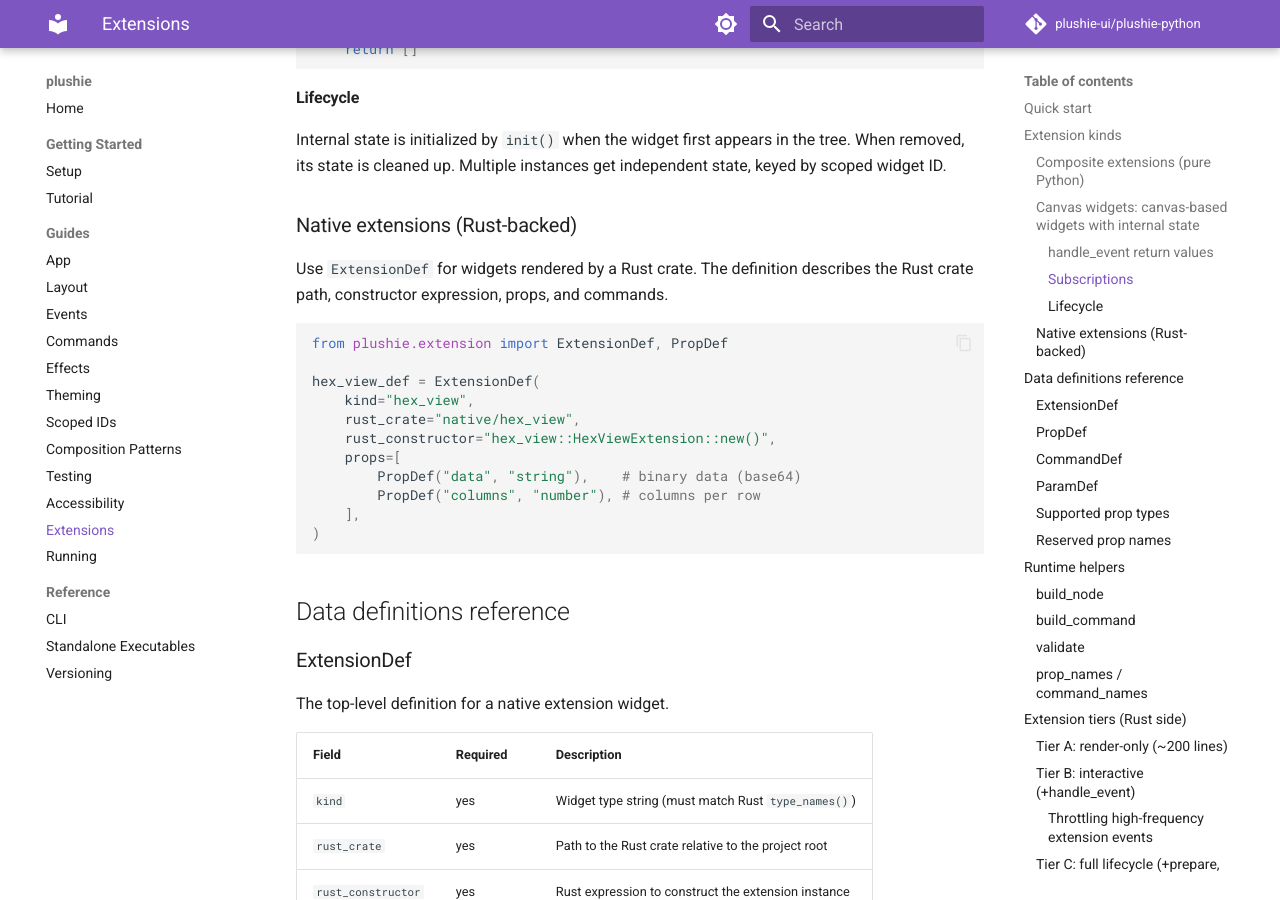
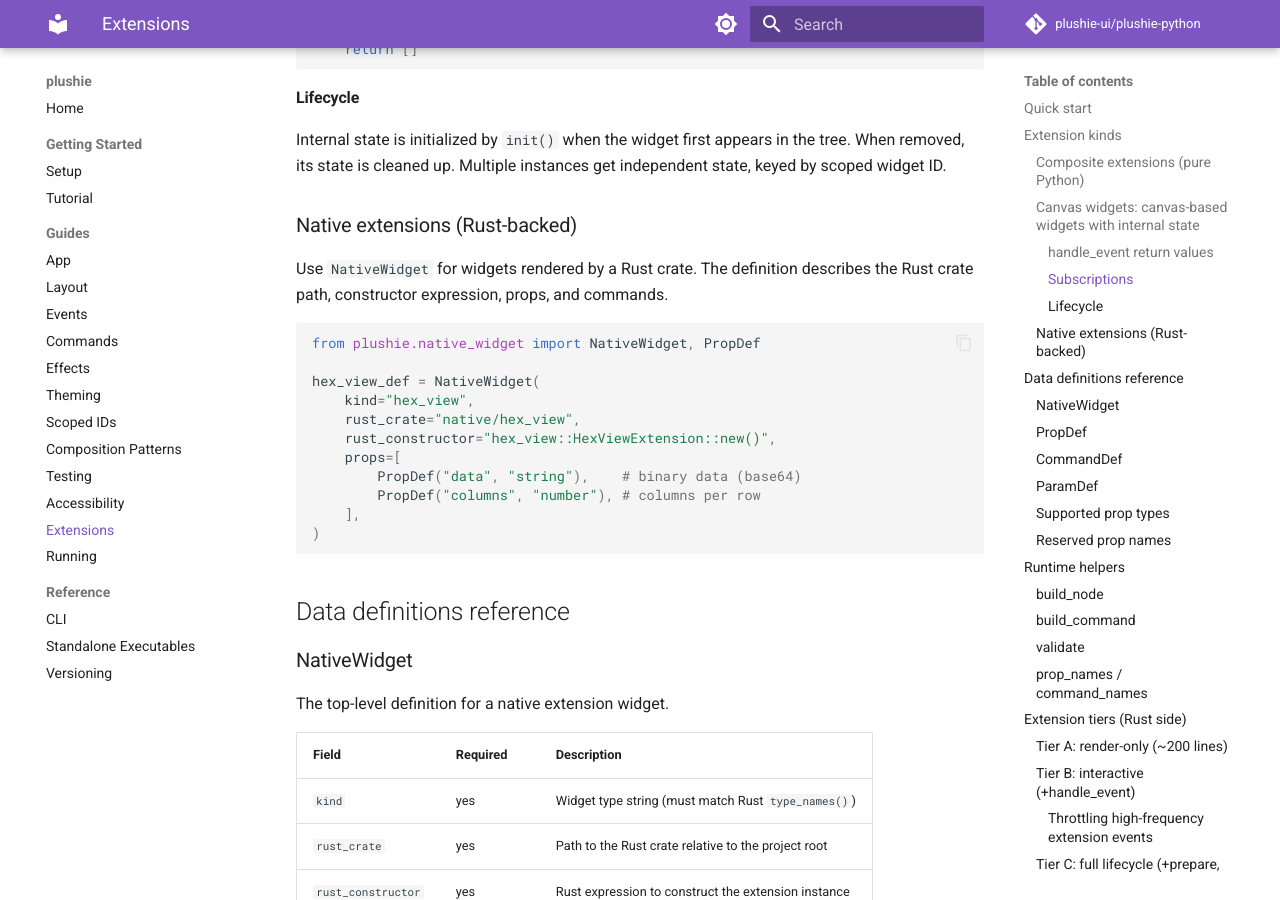
Before and after one commit to plushie-ui/plushie-python, an MkDocs documentation site: the page built from docs/extensions.md, in a window 1280 px wide and 900 px high, scrolled down 4009 px. Built offline with MkDocs 1.6.1 and Material for MkDocs 9.7.7, drawn with Linux system fonts in a browser that asks for light colours; comment, search, counter and statistics services are not loaded; some of the changed text lies outside the part shown.

Commit message:
fix: align python native widget docs

````diff
--- a/docs/extensions.md
+++ b/docs/extensions.md
@@ -19,7 +19,7 @@ repository:
 An extension has two halves:
 
 1. **Python side:** define the widget's props, commands, and (for native
-   widgets) the Rust crate and constructor using `ExtensionDef`.
+   widgets) the Rust crate and constructor using `NativeWidget`.
 
 2. **Rust side:** implement the `WidgetExtension` trait from `plushie-widget-sdk`.
    This receives tree nodes from Python and returns `iced::Element`s for
@@ -27,12 +27,12 @@ An extension has two halves:
 
 ```python
 # my_sparkline/extension.py
-from plushie.extension import (
-    ExtensionDef, PropDef, CommandDef, ParamDef,
+from plushie.native_widget import (
+    NativeWidget, PropDef, CommandDef, ParamDef,
     build_node, build_command,
 )
 
-sparkline_def = ExtensionDef(
+sparkline_def = NativeWidget(
     kind="sparkline",
     rust_crate="native/my_sparkline",
     rust_constructor="my_sparkline::SparklineExtension::new()",
@@ -211,13 +211,13 @@ instances get independent state, keyed by scoped widget ID.
 
 ### Native extensions (Rust-backed)
 
-Use `ExtensionDef` for widgets rendered by a Rust crate. The definition
+Use `NativeWidget` for widgets rendered by a Rust crate. The definition
 describes the Rust crate path, constructor expression, props, and commands.
 
 ```python
-from plushie.extension import ExtensionDef, PropDef
+from plushie.native_widget import NativeWidget, PropDef
 
-hex_view_def = ExtensionDef(
+hex_view_def = NativeWidget(
     kind="hex_view",
     rust_crate="native/hex_view",
     rust_constructor="hex_view::HexViewExtension::new()",
@@ -231,7 +231,7 @@ hex_view_def = ExtensionDef(
 
 ## Data definitions reference
 
-### ExtensionDef
+### NativeWidget
 
 The top-level definition for a native extension widget.
 
@@ -291,7 +291,7 @@ extension definitions: `id`, `type`, `children`, `a11y`, `event_rate`.
 Build a wire-compatible node dict for a native extension widget:
 
 ```python
-from plushie.extension import build_node
+from plushie.native_widget import build_node
 
 node = build_node(sparkline_def, "spark-1", {"data": [1, 2, 3], "color": "#ff0000"})
 # => {"id": "spark-1", "type": "sparkline", "props": {"data": [1, 2, 3], "color": "#ff0000"}, "children": []}
@@ -305,7 +305,7 @@ standard widget nodes.
 Build an extension command targeting a specific widget instance:
 
 ```python
-from plushie.extension import build_command
+from plushie.native_widget import build_command
 
 cmd = build_command(sparkline_def, "spark-1", "push", {"value": 42.0})
 # Returns Command(type="extension_command", payload={...})
@@ -316,7 +316,7 @@ cmd = build_command(sparkline_def, "spark-1", "push", {"value": 42.0})
 Check an extension definition for errors:
 
 ```python
-from plushie.extension import validate
+from plushie.native_widget import validate
 
 errors = validate(sparkline_def)
 if errors:
@@ -331,7 +331,7 @@ Checks: non-empty `kind`, no duplicate prop names, no reserved prop names.
 Introspect the declared properties and commands:
 
 ```python
-from plushie.extension import prop_names, command_names
+from plushie.native_widget import prop_names, command_names
 
 prop_names(sparkline_def)     # => ["data", "color", "capacity"]
 command_names(sparkline_def)  # => ["push"]
@@ -572,10 +572,16 @@ python -m plushie build --release
 Test your extension's node building and command generation:
 
 ```python
-from plushie.extension import build_node, build_command, validate
+from plushie.native_widget import (
+    NativeWidget,
+    PropDef,
+    build_node,
+    build_command,
+    validate,
+)
 
 def test_validate_catches_duplicate_props():
-    bad_def = ExtensionDef(
+    bad_def = NativeWidget(
         kind="bad",
         rust_crate="native/bad",
         rust_constructor="bad::new()",
@@ -1220,7 +1226,7 @@ def view(self, model):
 
 ### Native packages (Python + Rust)
 
-Native packages include both Python definitions (`ExtensionDef`) and a
+Native packages include both Python definitions (`NativeWidget`) and a
 Rust crate. Consumers need a Rust toolchain to build the custom
 renderer binary.
 
@@ -1230,13 +1236,13 @@ renderer binary.
 
 ```python
 # my_sparkline/__init__.py
-from plushie.extension import (
-    ExtensionDef, PropDef, CommandDef, ParamDef,
+from plushie.native_widget import (
+    NativeWidget, PropDef, CommandDef, ParamDef,
     build_node, build_command,
 )
 from plushie.commands import Command
 
-sparkline_def = ExtensionDef(
+sparkline_def = NativeWidget(
     kind="sparkline",
     rust_crate="native/my_sparkline",
     rust_constructor="my_sparkline::SparklineExtension::new()",
````
Also changed, not shown: docs/testing.md (+3 -3 lines).
